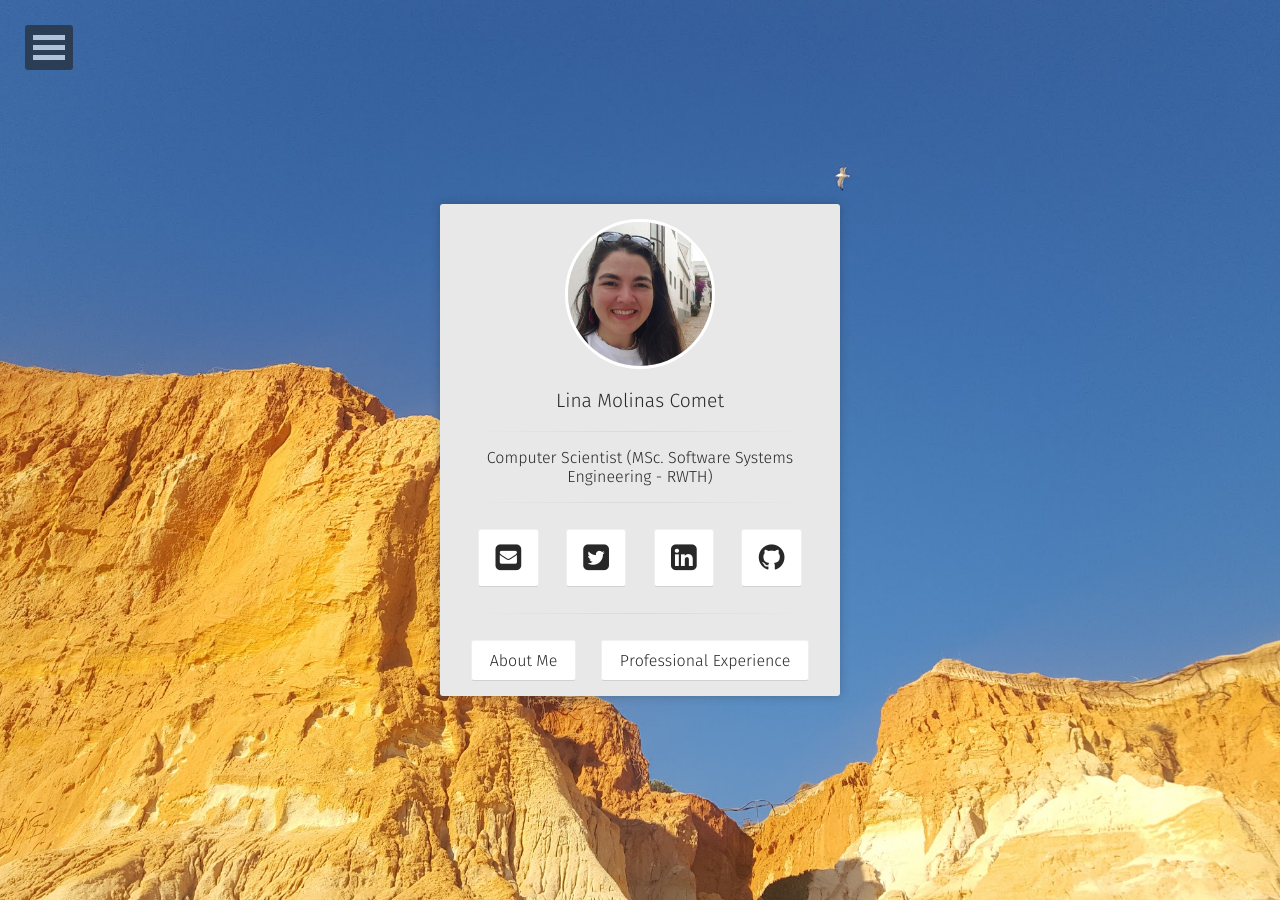
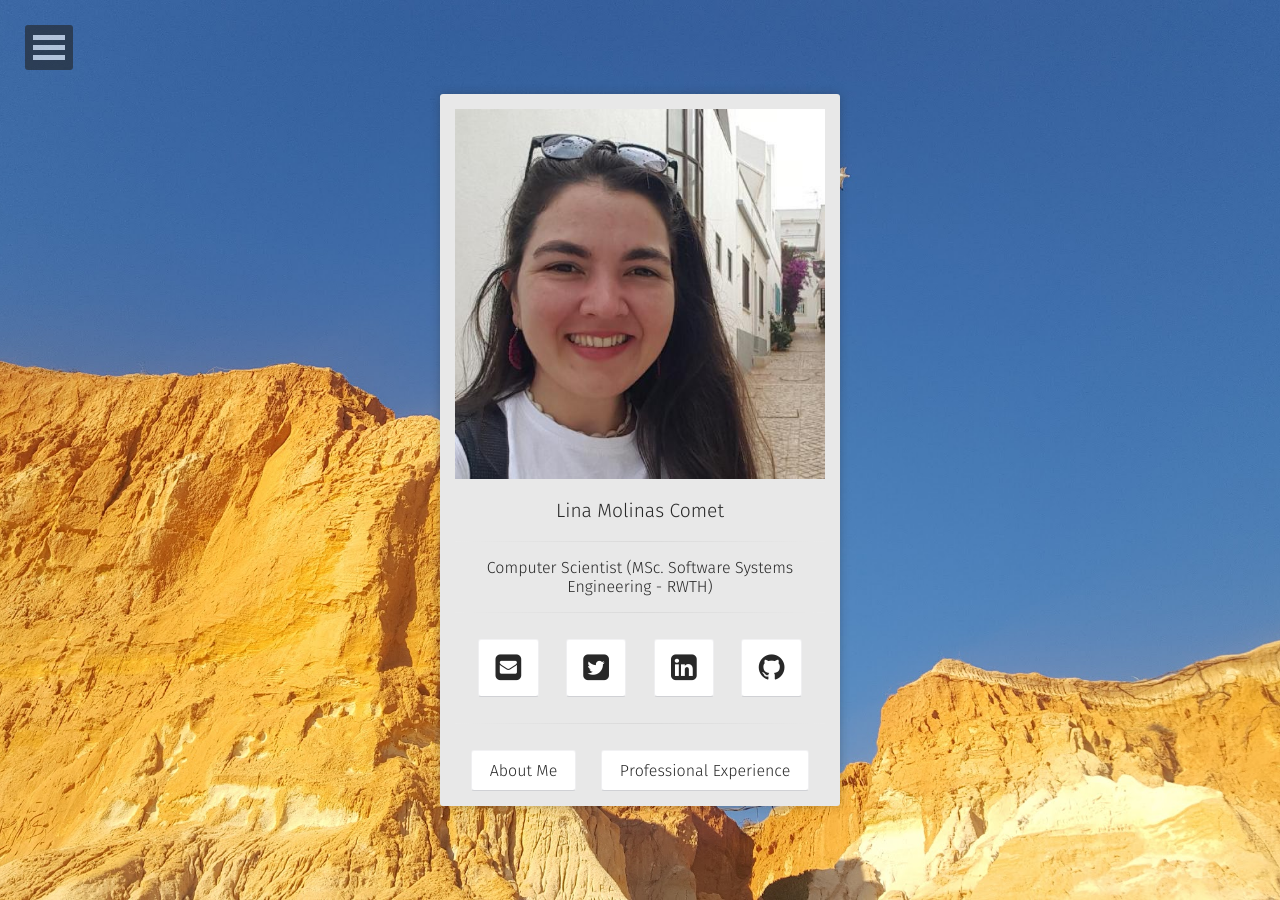
Before and after one commit to lcomet/linamolinascomet, a Jekyll site: the page built from index.html, in a window 1280 px wide. Built offline with Jekyll 4.4.1, drawn with Linux system fonts in a browser that asks for light colours; some web fonts are replaced.

Commit message:
Update home.html

```diff
--- a/_layouts/home.html
+++ b/_layouts/home.html
@@ -16,7 +16,7 @@ layout: compress
         <div class="container animated fadeIn">
             <div class="row">
                     <a href="{{ site.url }}">
-                        <img src="{{ site.logo }}" class="img-circle zoombtn animated rotateIn">
+                        <img src="{{ site.logo }}"> <!--class="img-circle zoombtn animated rotateIn"> -->
                     </a>
                     <h3 class="title">
                         <a class="zoombtn" href="{{ site.url }}">
```
